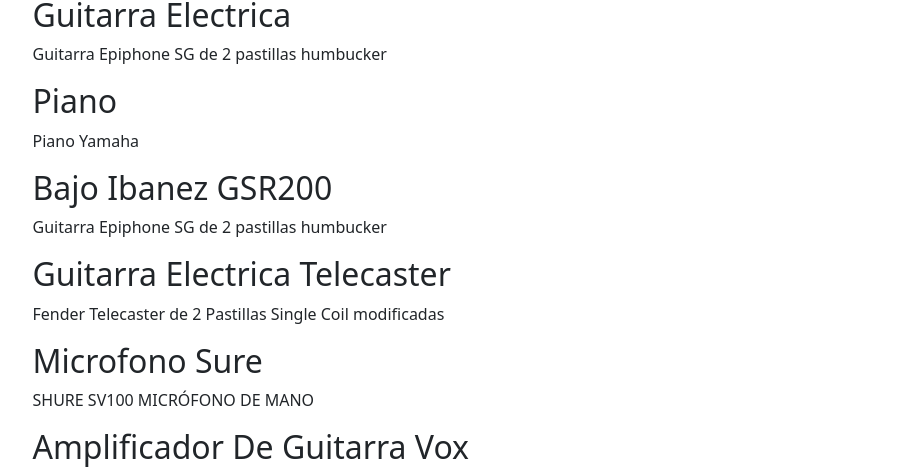
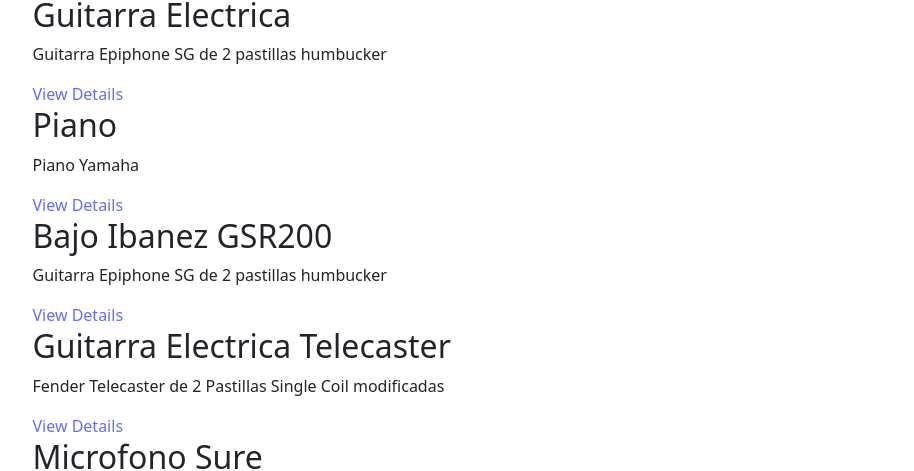
Before and after one commit to BraianRodriguez21/Ecommerce-ReactJS-BAI, a React (Vite) app in the folder proyect-react/: page /cart in a window 1280 px wide. Shown: the part 330-801 px from the top of the page, without its empty margins (182-1096 px from the left). Built offline with nearby package versions, Linux system fonts and the light colour scheme.

Commit message:
corrigiendo errores

```diff
--- a/proyect-react/src/Components/carts/Cart.jsx
+++ b/proyect-react/src/Components/carts/Cart.jsx
@@ -1,4 +1,23 @@
+// import React from "react";
+// import productos from "../Product/Productos.json";
+
+// export default function Cart() {
+//   return (
+//     <section>
+//       <div>
+//         {productos.map((product) => (
+//           <div key={product.id}>
+//             <h2>{product.name}</h2>
+//             <p>{product.description}</p>
+//           </div>
+//         ))}
+//       </div>
+//     </section>
+//   );
+// }
+
 import React from "react";
+import { Link } from "react-router-dom";
 import productos from "../Product/Productos.json";
 
 export default function Cart() {
@@ -9,6 +28,7 @@
           <div key={product.id}>
             <h2>{product.name}</h2>
             <p>{product.description}</p>
+            <Link to={`/product/${product.id}`}>View Details</Link>
           </div>
         ))}
       </div>
```
